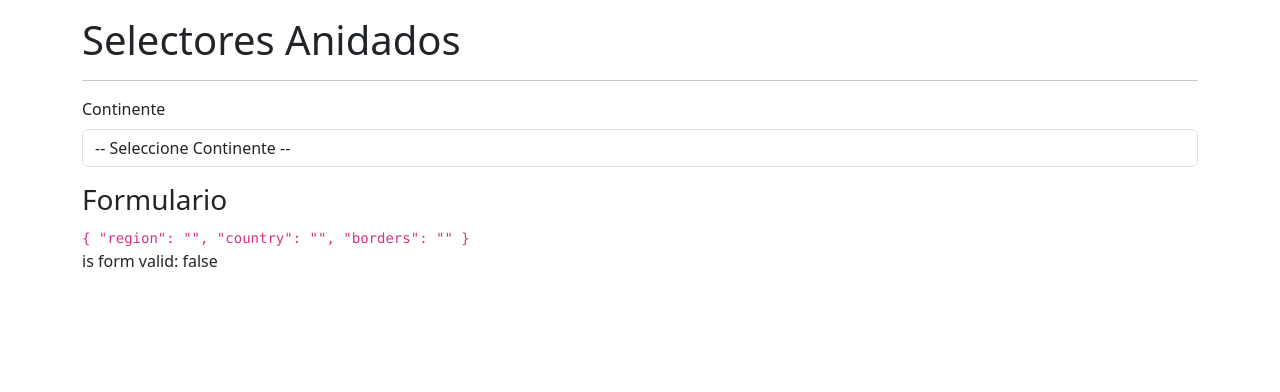
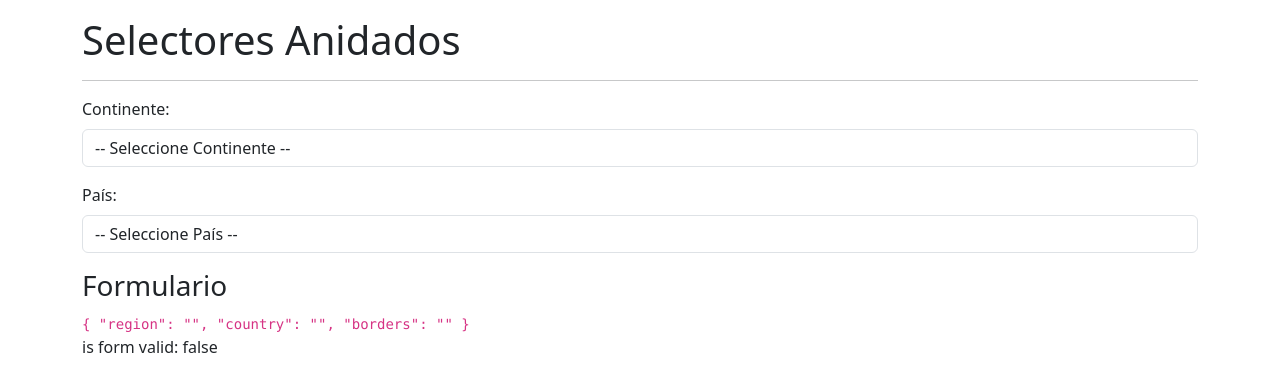
Before and after one commit to SapphicMimi/selectores_Angular, an Angular app: page /selector/selector in a window 1280 px wide. Shown: the top 392 px of the page. Built offline with nearby package versions, Linux system fonts and the light colour scheme.

Commit message:
Segundo Selector anidado - Países

```diff
--- a/src/app/country/interfaces/country.interfaces.ts
+++ b/src/app/country/interfaces/country.interfaces.ts
@@ -4,6 +4,12 @@ export enum Region {
   Asia = 'Asia',
   Europe = "Europe",
   Oceania = 'Oceania'
+}
+
+export interface SmallCountry {
+  name: string;
+  cca3: string;
+  borders: string[];
 }
 
 export interface Country {
--- a/src/app/country/pages/selector-page/selector-page.component.html
+++ b/src/app/country/pages/selector-page/selector-page.component.html
@@ -1,13 +1,24 @@
 <h1 class="mt-3">Selectores Anidados</h1>
 <hr>
 <form [formGroup]="myForm">
-  <!-- Reegión -->
+  <!-- Region -->
   <div class="row mb-3">
     <div class="col">
-      <label class="form-label">Continente</label>
+      <label class="form-label">Continente: </label>
       <select formControlName="region" class="form-control">
         <option value="">-- Seleccione Continente --</option>
         <option *ngFor="let region of regions" [value]="region">{{region}}</option>
+      </select>
+    </div>
+  </div>
+
+  <!-- Paises -->
+  <div class="row mb-3">
+    <div class="col">
+      <label class="form-label">País: </label>
+      <select formControlName="region" class="form-control">
+        <option value="">-- Seleccione País --</option>
+        <!-- <option *ngFor="let region of regions" [value]="region">{{region}}</option> -->
       </select>
     </div>
   </div>
--- a/src/app/country/pages/selector-page/selector-page.component.ts
+++ b/src/app/country/pages/selector-page/selector-page.component.ts
@@ -1,4 +1,4 @@
-import { Component } from '@angular/core';
+import { Component, OnInit } from '@angular/core';
 import { FormBuilder, FormGroup, Validators } from '@angular/forms';
 import { CountryService } from '../../services/country.service';
 import { Region } from '../../interfaces/country.interfaces';
@@ -8,10 +8,10 @@ import { Region } from '../../interfaces/country.interfaces';
   templateUrl: './selector-page.component.html',
   styles: ``
 })
-export class SelectorPageComponent {
+export class SelectorPageComponent implements OnInit {
 
   public myForm: FormGroup = this.fb.group({
-    region: ['', Validators.required],
+    region : ['', Validators.required],
     country: ['', Validators.required],
     borders: ['', Validators.required]
   })
@@ -21,8 +21,18 @@ export class SelectorPageComponent {
     private countryService: CountryService
   ) {}
 
+  ngOnInit(): void {
+    this.onRegionChanged();
+  }
+
   get regions(): Region[] {
     return this.countryService.regions;
   }
 
+  public onRegionChanged():void {
+    this.myForm.get('region')!.valueChanges
+      .subscribe(value => {
+        console.log({value})
+      })
+  }
 }
```
